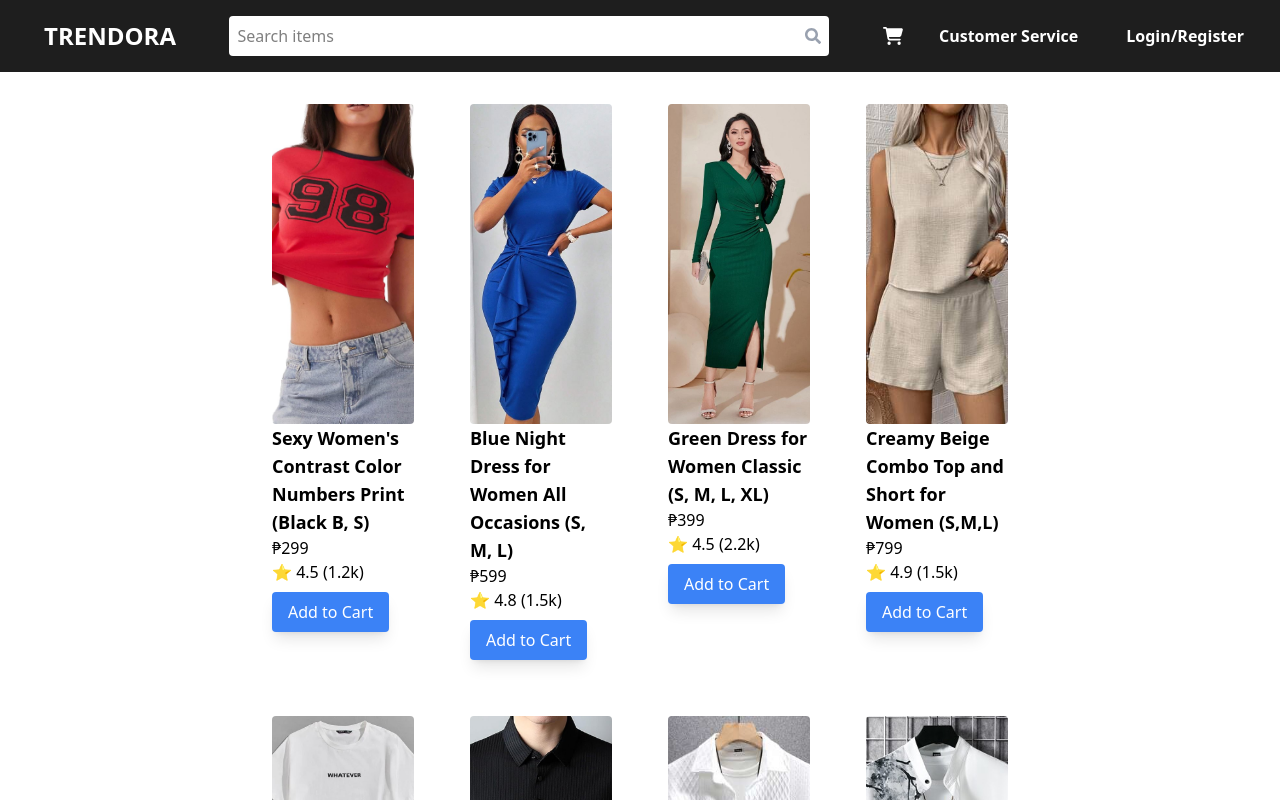
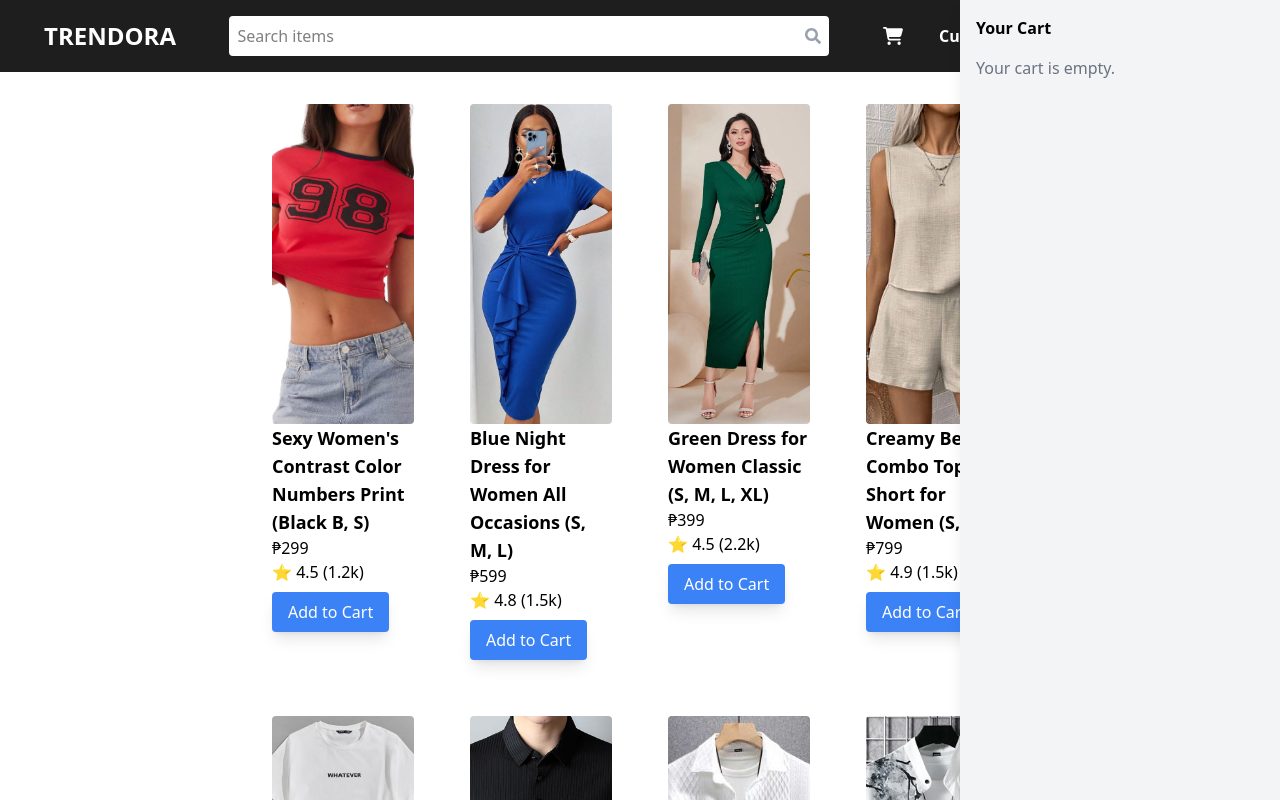
Before and after one commit to gippo05/react-ecommerce-app, a React (Vite) app in the folder e-commerce-app/: page / in a window 1280 px wide. Both pictures are taken after a click on the icon 892 px from the left and 36 px from the top of the page. Shown: the top 800 px of the page. Built offline with nearby package versions, Linux system fonts and the light colour scheme; the HTML template or start-up script is replaced by a standard one.

Commit message:
Added an add to cart functionality and add to cart component to render all of the items.

```diff
--- a/e-commerce-app/src/App.jsx
+++ b/e-commerce-app/src/App.jsx
@@ -1,20 +1,29 @@
 import NavBar from "./components/navbar"
 import Home from "./pages/home"
 import { useState } from "react"
-
+import CartSideBar from "./components/CartSideBar";
 
 function App() {
 
   const [cartItems, setCartItems] = useState([]);
+  const [showCart, setShowCart] = useState(false);
 
   const addToCart = (product) => {
     setCartItems(prev => [...prev, product]);
   }
 
+  const toggleCart = () =>{
+    setShowCart(prev => !prev)
+  }
+
   return (
     <>
-    <NavBar cartCount ={cartItems.length}/>
-    <Home addToCart={addToCart}/>
+    <div className="relative">
+      <NavBar cartCount ={cartItems.length} onCartClick={toggleCart}/>
+      <Home addToCart={addToCart}/>
+      {showCart && <CartSideBar cartItems={cartItems}/>}
+
+    </div>
 
     </>
   )
--- a/e-commerce-app/src/components/CartSideBar.jsx
+++ b/e-commerce-app/src/components/CartSideBar.jsx
@@ -1,13 +1,21 @@
 
-const CartSideBar = (product) =>{
+const CartSideBar = ({cartItems}) =>{
 
     return(
-        <div>
-            <h4>{product.name}</h4>
-            <p>{product.price}</p>
-            <button>+</button>
-            <button>-</button>
-            <button>Remove</button>
+        <div className="fixed top-0 right-0 w-80 h-full bg-gray-100 shadow-lg p-4 overflow-y-auto">
+            <h2 className="ext-lg font-bold mb-4">Your Cart</h2>
+
+            {cartItems.length === 0 ? (
+                <p className="text-gray-500">Your cart is empty.</p>
+            ) : (
+                cartItems.map((item, index) => (
+                    <div key={index} className="mb-4 border-b pb-2">
+                        <img src={item.image} alt={item.name} className="h-35"/>
+                        <h3 className="font-semibold">{item.name}</h3>
+                        <p>{item.price}</p>
+                    </div>
+                ))
+            )}
         </div>
     )
 }
--- a/e-commerce-app/src/components/navbar.jsx
+++ b/e-commerce-app/src/components/navbar.jsx
@@ -6,7 +6,7 @@ import { FaCartShopping } from "react-icons/fa6";
 import { FaTimes } from "react-icons/fa";
 import { RxHamburgerMenu } from "react-icons/rx";
 
-const NavBar = ({cartCount}) => {
+const NavBar = ({cartCount, onCartClick}) => {
 
    const [isMobileMenuOpen, setIsMobileMenuOpen] = useState(false);
 
@@ -32,7 +32,7 @@ const NavBar = ({cartCount}) => {
 
         {/* Desktop Menu */}
         <div className="hidden md:flex items-center gap-6 font-bold">
-          <div className="relative">
+          <div className="relative" onClick={onCartClick}>
             <FaCartShopping className="cursor-pointer size-5" />
             {cartCount > 0 && (
               <span className="absolute -top-2 -right-3 text-xs w-5 h-5 flex items-center justify-center text-white rounded-full bg-red-700">{cartCount}</span>
@@ -77,7 +77,7 @@ const NavBar = ({cartCount}) => {
             <FaSearch className="absolute right-2 text-gray-400 pointer-events-none" />
           </div>
 
-          <div className="relative">
+          <div className="relative" onClick={onCartClick}>
             <FaCartShopping className="cursor-pointer size-5" />
             {cartCount > 0 && (
               <span className="absolute -top-2 left-3 text-xs w-5 h-5 flex items-center justify-center text-white rounded-full bg-red-700">{cartCount}</span>
```
